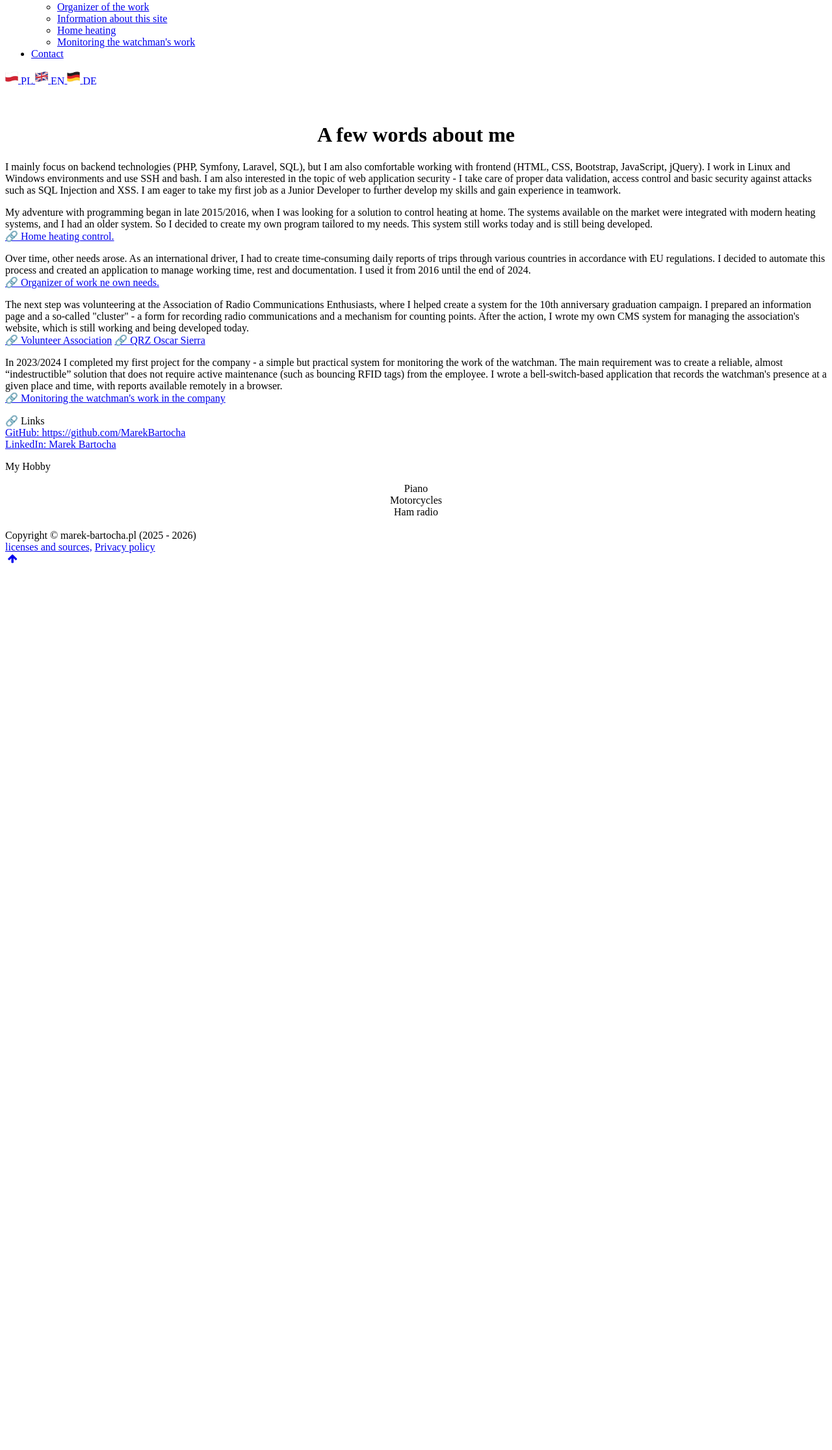
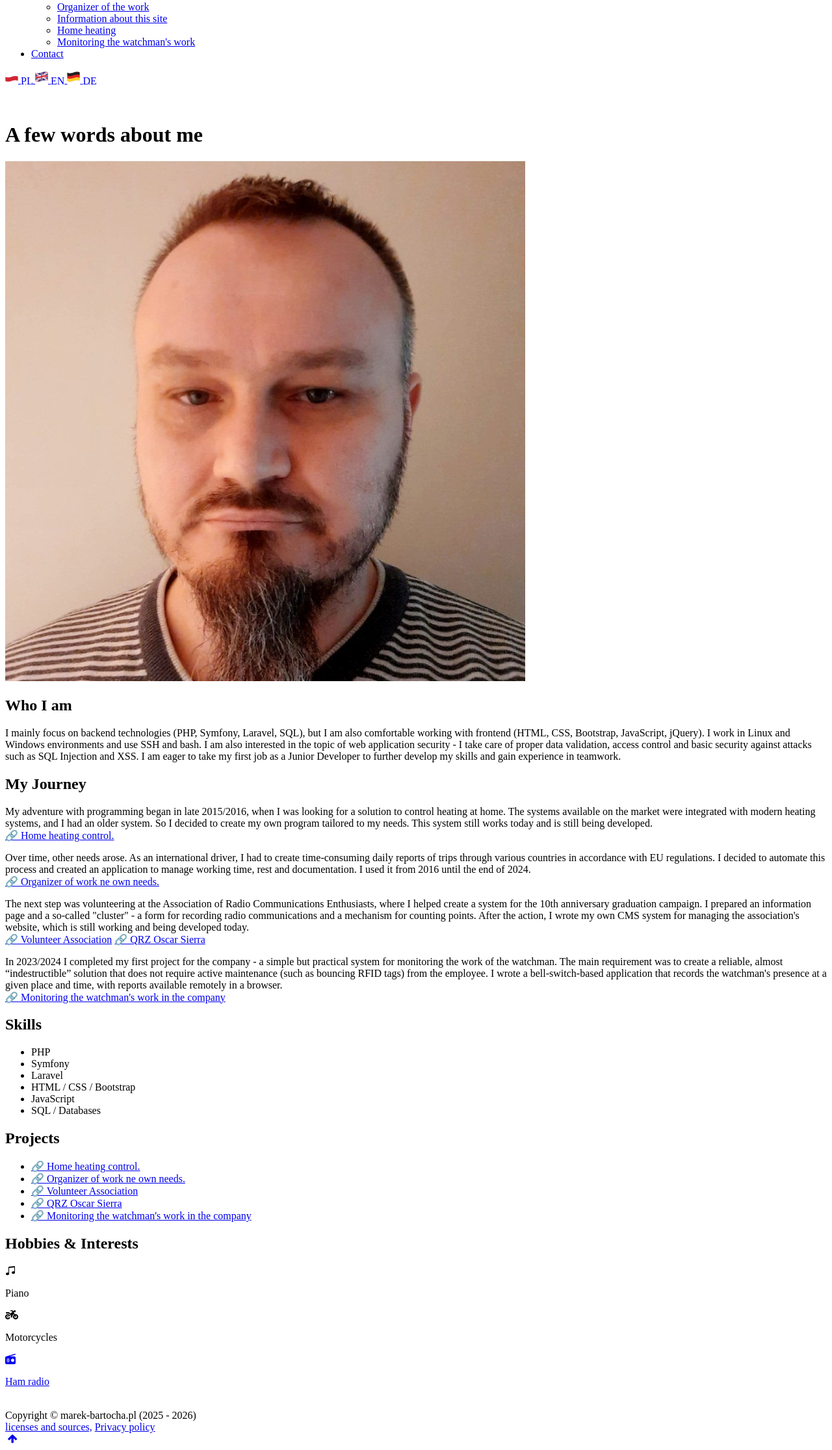
Before and after one commit to MarekBartocha/portfolio, a Symfony app: template templates/about/index.html.twig in a window 1280 px wide. Shown: the part 166-2397 px from the top of the page at 65% size. Before the commit the page ends 1033 px from the top, so only its background shows below. Run offline with Twig, Linux system fonts and the light colour scheme; the template is opened without the code that fills it, so the values that code supplies are empty; some libraries are stand-ins or nearby versions.

Commit message:
rebuild about

```diff
--- a/templates/about/index.html.twig
+++ b/templates/about/index.html.twig
@@ -1,43 +1,108 @@
 {% extends 'base.html.twig' %}
 
 {% block body %}
-{% set number_of_images  = 3 %}
-<center><h1>{{'about-page.title' |trans}}</h1></center>
+<div class="container my-5">
 
-<div class="row">
-    <p>{{'about-page.description-05'|trans}}</br>
+    <!-- Tytuł strony -->
+    <div class="text-center mb-5">
+        <h1>{{ 'about-page.title'|trans }}</h1>
+    </div>
 
-    <p>{{'about-page.description-01'|trans}}<br>
-    <a href="{{ path('home-heating_index')}}">🔗 {{'home-heating-page.title' |trans}}</a></p>
+    <!-- 🔹 Who I am -->
+    <div class="row align-items-center mb-5">
+        <div class="col-12 col-md-4 text-center mb-3 mb-md-0">
+            <img src="{{ asset('img/Marek.jpg') }}"
+                 class="img-fluid rounded-circle profile-img"
+                 alt="Marek Bartocha">
+        </div>
+        <div class="col-12 col-md-8">
+            <h2>{{ 'about-page.section-who-i-am'|trans }}</h2>
+            <p>{{ 'about-page.description-05'|trans }}</p>
+        </div>
+    </div>
 
-    <p>{{'about-page.description-02'|trans}}</br>
-    <a href="{{ path('organizer-of-the-work_index')}}">🔗 {{'organizer-of-the-work-page.title' |trans}}</a></p>
+    <!-- 🔹 My Journey -->
+    <div class="row mb-5">
+        <div class="col-12">
+            <h2>{{ 'about-page.section-my-journey'|trans }}</h2>
+            <p>{{ 'about-page.description-01'|trans }}<br>
+                <a href="{{ path('home-heating_index') }}">🔗 {{ 'home-heating-page.title'|trans }}</a>
+            </p>
+            <p>{{ 'about-page.description-02'|trans }}<br>
+                <a href="{{ path('organizer-of-the-work_index') }}">🔗 {{ 'organizer-of-the-work-page.title'|trans }}</a>
+            </p>
+            <p>{{ 'about-page.description-03'|trans }}<br>
+                <a href="{{ path('volunteer-association_index') }}">🔗 {{ 'volunteer-association-page.title'|trans }}</a>
+                <a href="{{ path('qrz_oscarsierra_index') }}">🔗 {{ 'qrz-page.title'|trans }}</a>
+            </p>
+            <p>{{ 'about-page.description-04'|trans }}<br>
+                <a href="{{ path('monitoring-whe-watchmans-work_index') }}">🔗 {{ 'monitoring-whe-watchmans-work-page.title'|trans }}</a>
+            </p>
+        </div>
+    </div>
 
-    <p>{{'about-page.description-03'|trans}}</br>
-    <a href="{{ path('volunteer-association_index')}}">🔗 {{'volunteer-association-page.title' |trans}}</a>
-    <a href="{{ path('qrz_oscarsierra_index')}}">🔗 {{'qrz-page.title' |trans}}</a></p>
+    <!-- 🔹 Skills -->
+    <div class="row mb-5">
+        <div class="col-12">
+            <h2>{{ 'about-page.section-skills'|trans }}</h2>
+            <ul>
+                <li>{{ 'about-page.skill-php'|trans }}</li>
+                <li>{{ 'about-page.skill-symfony'|trans }}</li>
+                <li>{{ 'about-page.skill-laravel'|trans }}</li>
+                <li>{{ 'about-page.skill-html-css-bootstrap'|trans }}</li>
+                <li>{{ 'about-page.skill-javascript'|trans }}</li>
+                <li>{{ 'about-page.skill-sql'|trans }}</li>
+            </ul>
+        </div>
+    </div>
 
-    <p>{{'about-page.description-04'|trans}}</br>
-    <a href="{{ path('monitoring-whe-watchmans-work_index')}}">🔗 {{'monitoring-whe-watchmans-work-page.title' |trans}}</a></p>
+    <!-- 🔹 Projects -->
+    <div class="row mb-5">
+        <div class="col-12">
+            <h2>{{ 'about-page.section-projects'|trans }}</h2>
+            <ul>
+                <li><a href="{{ path('home-heating_index') }}">🔗 {{ 'home-heating-page.title'|trans }}</a></li>
+                <li><a href="{{ path('organizer-of-the-work_index') }}">🔗 {{ 'organizer-of-the-work-page.title'|trans }}</a></li>
+                <li><a href="{{ path('volunteer-association_index') }}">🔗 {{ 'volunteer-association-page.title'|trans }}</a></li>
+                <li><a href="{{ path('qrz_oscarsierra_index') }}">🔗 {{ 'qrz-page.title'|trans }}</a></li>
+                <li><a href="{{ path('monitoring-whe-watchmans-work_index') }}">🔗 {{ 'monitoring-whe-watchmans-work-page.title'|trans }}</a></li>
+            </ul>
+        </div>
+    </div>
+
+    <!-- 🔹 Hobbies & Interests -->
+    <div class="row text-center">
+        <div class="col-12 mb-4">
+            <h2>{{ 'about-page.section-hobbies'|trans }}</h2>
+        </div>
+
+        <div class="col-12 col-md-4 mb-4 d-flex">
+            <div class="hobby-box p-3 flex-fill d-flex flex-column justify-content-center">
+                <i class="bi bi-music-note-beamed fs-1"></i>
+                <p class="mt-2">{{ 'about-page.hobby-1'|trans }}</p>
+            </div>
+        </div>
+
+        <div class="col-12 col-md-4 mb-4 d-flex">
+            <div class="hobby-box p-3 flex-fill d-flex flex-column justify-content-center">
+                <i class="fa-solid fa-motorcycle fs-1"></i>
+                <p class="mt-2">{{ 'about-page.hobby-2'|trans }}</p>
+            </div>
+        </div>
+
+        <div class="col-12 col-md-4 mb-4 d-flex">
+            <a href="blog-topics" target="_blank" class="flex-fill d-flex text-decoration-none">
+                <div class="hobby-box p-3 flex-fill d-flex flex-column justify-content-center">
+                    <i class="fa-solid fa-radio fs-1"></i>
+                    <p class="mt-2">{{ 'about-page.hobby-3'|trans }}</p>
+                </div>
+            </a>
+        </div>
+
+    </div>
 
 
 
-    <p>🔗 {{'about-page.links'|trans}}</br>
-    <a href="https://github.com/MarekBartocha" target="blank">GitHub: https://github.com/MarekBartocha</a><br>
-    <a href="https://www.linkedin.com/in/marek-bartocha-b1a82229b/" target="blank">LinkedIn: Marek Bartocha</a></p>
 
-    <p>{{'about-page.hobby'|trans}}</br>
-
-    <div class="col-12 col-md-6 col-xl-4 m-auto text-center">
-        <center>{{'about-page.hobby-1'|trans}}</center>
-    </div>
-    <div class="col-12 col-md-6 col-xl-4 m-auto text-center">
-        <center>{{'about-page.hobby-2'|trans}}</center>
-    </div>
-    <div class="col-12 col-md-6 col-xl-4 m-auto text-center">
-        <center>{{'about-page.hobby-3'|trans}}</center>
-    </div>
 </div>
-
-
 {% endblock %}
--- a/templates/base.html.twig
+++ b/templates/base.html.twig
@@ -15,6 +15,8 @@
             <link rel="stylesheet" href="{{ asset('fontello/fontello.css') }}" type="text/css" />
             <link rel="stylesheet" href="https://cdnjs.cloudflare.com/ajax/libs/font-awesome/6.5.0/css/all.min.css">
             <link rel="stylesheet" href="//cdnjs.cloudflare.com/ajax/libs/highlight.js/11.9.0/styles/github-dark.min.css">
+            <link href="https://cdn.jsdelivr.net/npm/bootstrap-icons/font/bootstrap-icons.css" rel="stylesheet">
+
         {% endblock %}
 
         {% block javascripts %}
--- a/translations/messages.en.yaml
+++ b/translations/messages.en.yaml
@@ -59,6 +59,19 @@ about-page:
   hobby-1: Piano
   hobby-2: Motorcycles
   hobby-3: Ham radio
+
+  section-who-i-am: "Who I am"
+  section-my-journey: "My Journey"
+  section-skills: "Skills"
+  section-projects: "Projects"
+  section-hobbies: "Hobbies & Interests"
+
+  skill-php: "PHP"
+  skill-symfony: "Symfony"
+  skill-laravel: "Laravel"
+  skill-html-css-bootstrap: "HTML / CSS / Bootstrap"
+  skill-javascript: "JavaScript"
+  skill-sql: "SQL / Databases"
 
 home-heating-page:
   title: Home heating control.
```
Also changed, not shown: assets/styles/app.css (+36 -1 lines), translations/messages.de.yaml (+12 -0 lines), translations/messages.pl.yaml (+13 -0 lines), public/build/app.css.
